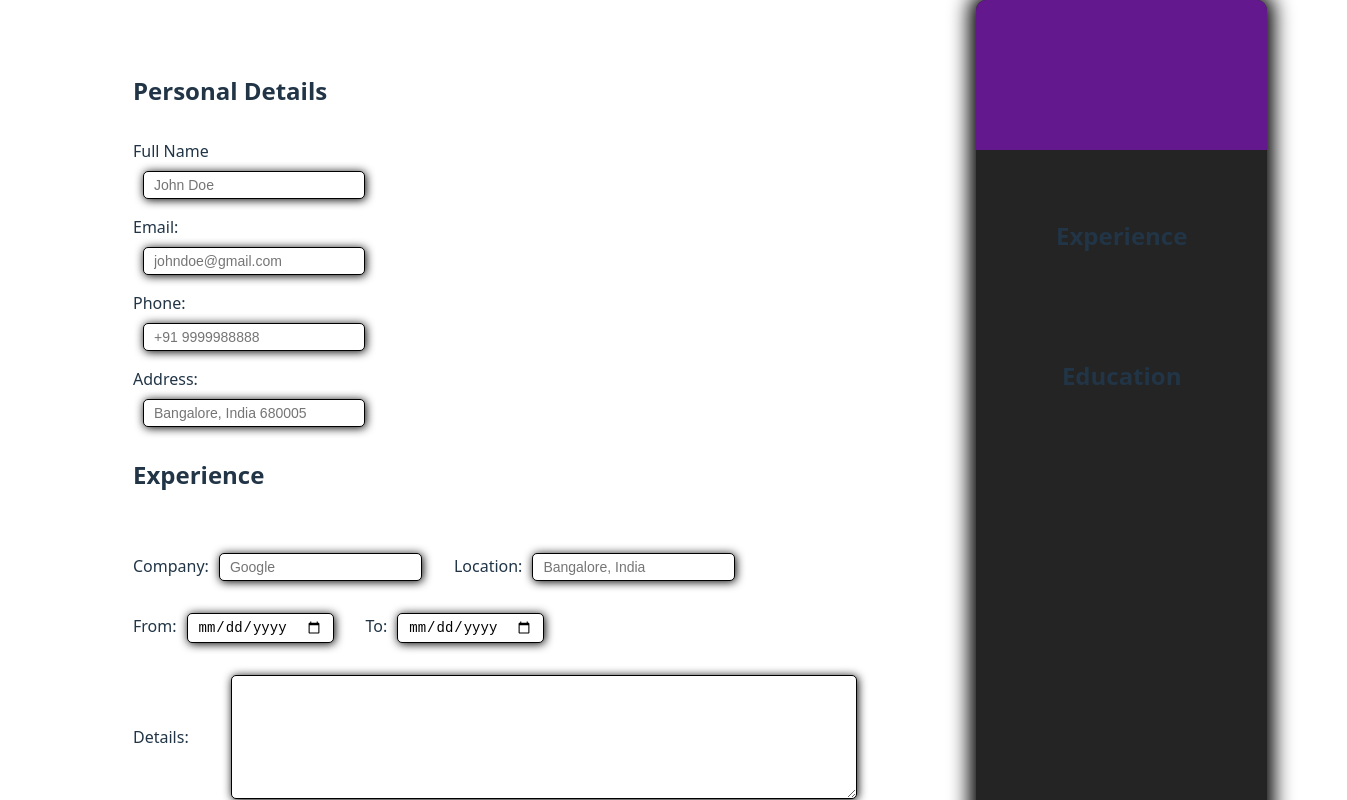
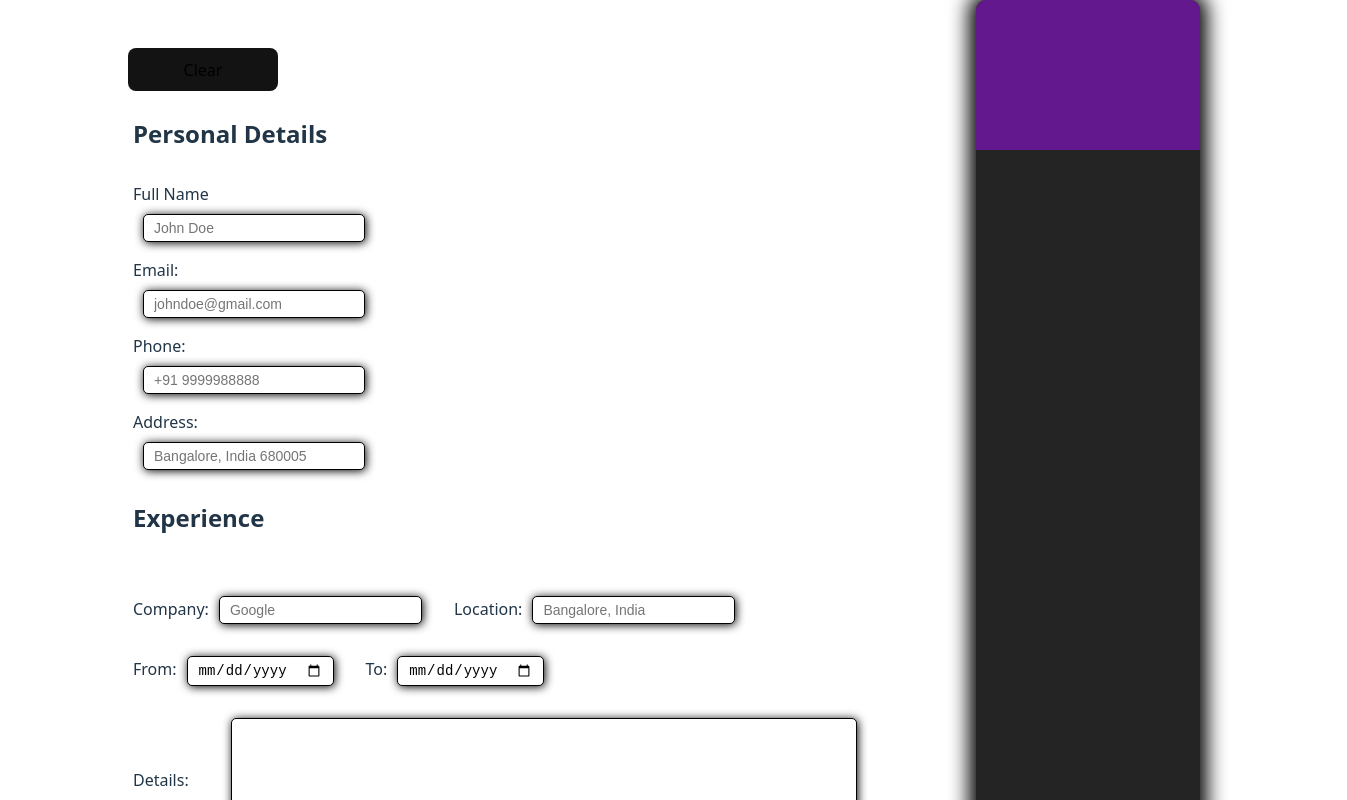
Before and after one commit to anuvind10/CV-Application, a React (Vite) app: page / in a window 1280 px wide. Shown: the top 800 px of the page, 1347 px wide, since content can reach past the window. Built offline with nearby package versions, Linux system fonts and the light colour scheme.

Commit message:
add a clear button

```diff
--- a/src/App.jsx
+++ b/src/App.jsx
@@ -55,9 +55,38 @@ function App() {
     },
   ]);
 
+  function clearCV() {
+    setPersonlInfo({ fullname: "", email: "", phone: "", address: "" });
+    setExperiences([
+      {
+        id: Date.now() + Math.random(),
+        name: "",
+        location: "",
+        from: "",
+        to: "",
+        details: "",
+      },
+    ]);
+    setEducations([
+      {
+        id: Date.now() + Math.random(),
+        name: "",
+        location: "",
+        from: "",
+        to: "",
+        course: "",
+      },
+    ]);
+  }
+
   return (
     <>
       <div className="input-section">
+        <div className="clear">
+          <button onClick={clearCV} className="clear-btn">
+            Clear
+          </button>
+        </div>
         <Section
           className="personal-info"
           header="Personal Details"
--- a/src/components/CVContent.jsx
+++ b/src/components/CVContent.jsx
@@ -1,7 +1,7 @@
 function CVContent({ experiences, educations }) {
   return (
     <div className="CV-content">
-      <h2>Experience</h2>
+      <h2>{experiences[0].name !== "" ? "Experience" : ""}</h2>
       <div className="experience-preview">
         {experiences.map((exp) => (
           <div key={exp.id} className="experience">
@@ -22,7 +22,7 @@ function CVContent({ experiences, educations }) {
           </div>
         ))}
       </div>
-      <h2>Education</h2>
+      <h2>{educations[0].name !== "" ? "Education" : ""}</h2>
       <div className="education-preview">
         {educations.map((edu) => (
           <div key={edu.id} className="education">
--- a/src/styles/App.css
+++ b/src/styles/App.css
@@ -109,20 +109,6 @@ textarea {
   }
 }
 
-/* .section-content {
-  overflow: hidden;
-  transition:
-    max-height 0.4s ease,
-    opacity 0.4s ease;
-  max-height: 0;
-  opacity: 0;
-} */
-
-/* .section-content.expanded {
-  max-height: 1000px;
-  opacity: 1;
-} */
-
 button {
   width: 150px;
   align-self: center;
@@ -222,7 +208,12 @@ button:focus-visible {
   justify-content: center;
 }
 
-.company-name {
+.company-name,
+.institute-name {
   font-size: 20px;
   font-weight: bold;
 }
+
+.clear {
+  align-self: flex-end;
+}
```
